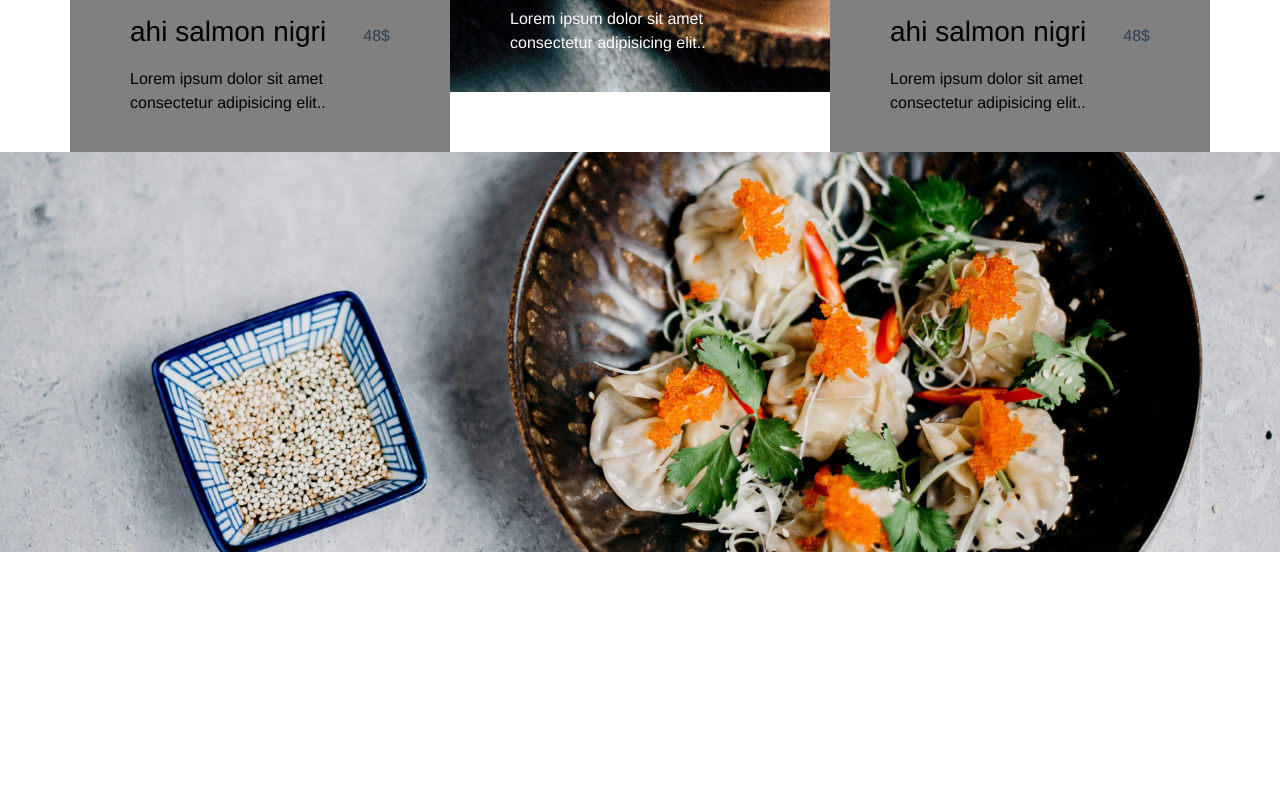
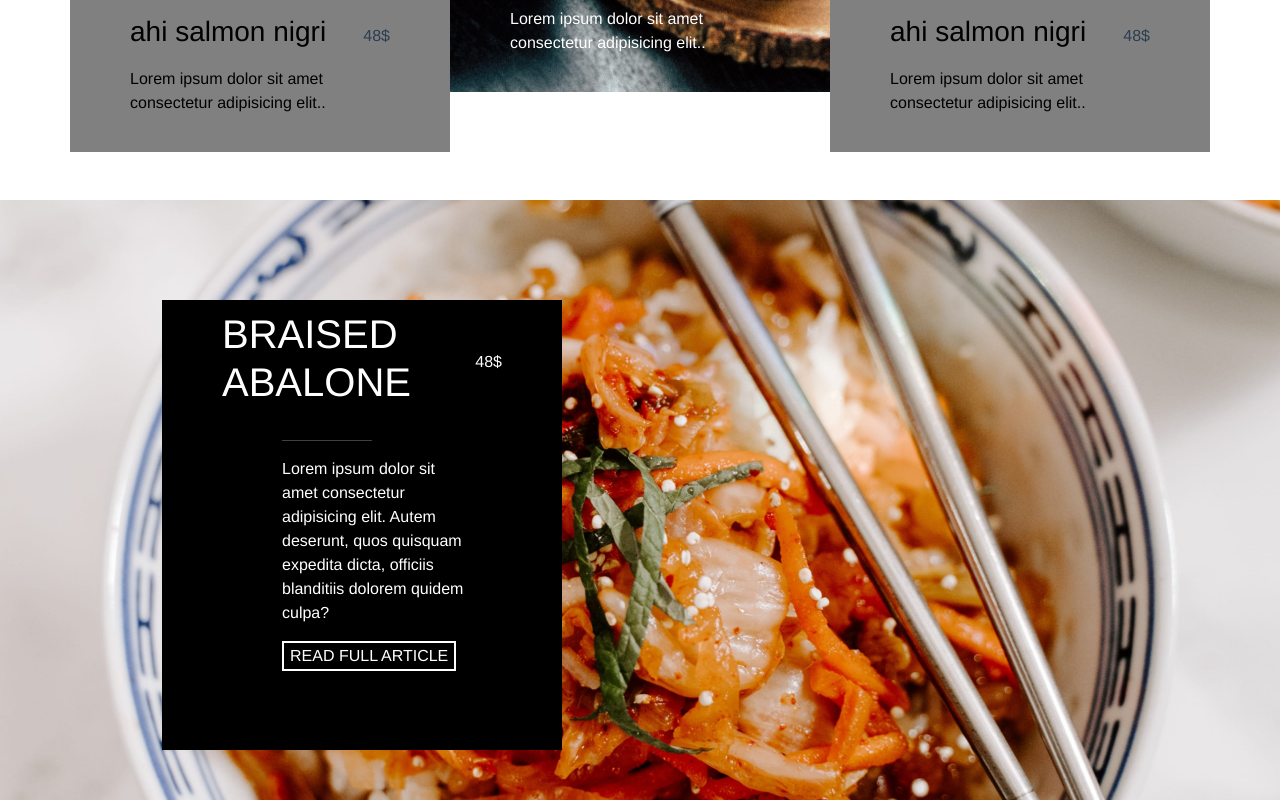
Before and after one commit to matteo92i/proj-html-vuejs, a Vue app: page / in a window 1280 px wide. Shown: the part 6120-6920 px from the top of the page. Before the commit the page ends 6672 px from the top, so only its background shows below. Built offline with nearby package versions, Linux system fonts and the light colour scheme.

Commit message:
fine Main

```diff
--- a/src/components/MainPart9.vue
+++ b/src/components/MainPart9.vue
@@ -1,8 +1,22 @@
 <template>
     <div>
         <div class="container-fluid">
-            <div class="row">
-                <div class="banner-1"></div>
+            <div class="row mt-5">
+                <div class="banner-1">
+                    <div class="sfondo-3">
+                        <div class="prezzo">
+                            <h1 class="hr-white">braised abalone</h1>
+                            <span class="s-white">48$</span>
+                        </div>
+                        <div class="margini-1">
+                            <hr class="hr-white">
+                            <p class="p-white">Lorem ipsum dolor sit amet consectetur adipisicing elit. Autem deserunt, quos quisquam expedita dicta, officiis blanditiis dolorem quidem culpa?</p>
+                            <button class="stile">read full article</button>
+                        </div>
+
+
+                    </div>
+                </div>
             </div>
         </div>
     </div>
@@ -17,15 +31,27 @@ export default {
 <style lang="scss">
 
 .banner-1{
-    background-image: url(../assets/img/page52x.jpg);
+    background-image: url(../assets/img/hero42x.jpg);
     background-color: #cccccc;
-    height: 400px;
+    height: 600px;
     background-position: center;
     background-repeat: no-repeat;
     background-size: cover;
     width: 100%;
 }
 
+.sfondo-3{
+    height: 450px;
+    width: 400px;
+    background-color: black;
+    margin-top: 100px;
+    margin-left: 150px;
+}
+.s-white{
+    color: white;
+}
+
+
 
 
 </style>
```
Also changed, not shown: src/assets/img/hero42x.jpg (added).
